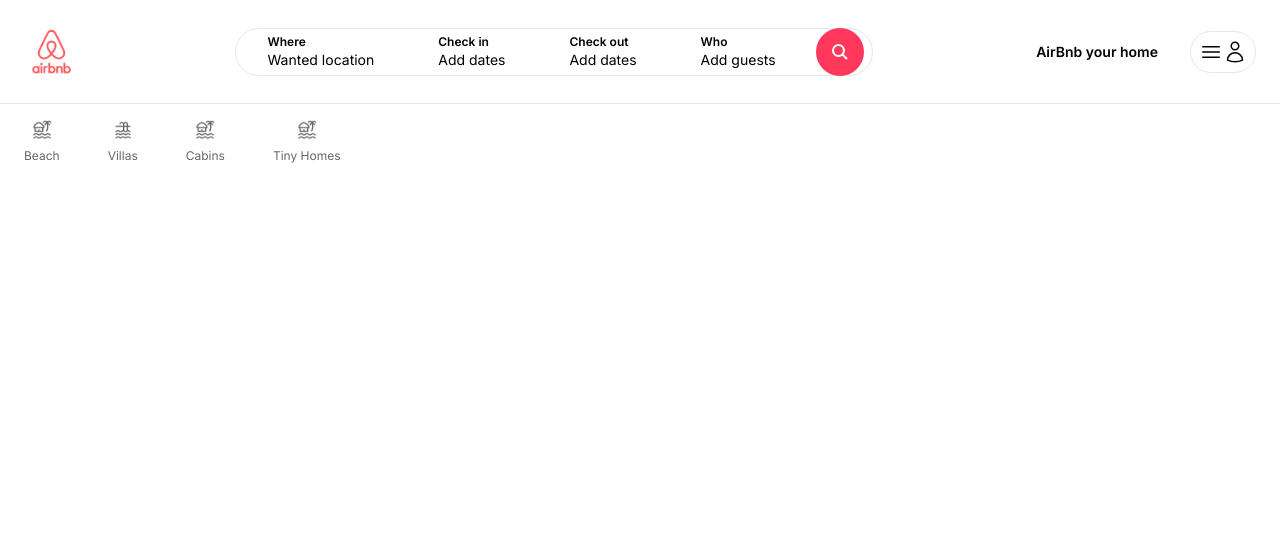
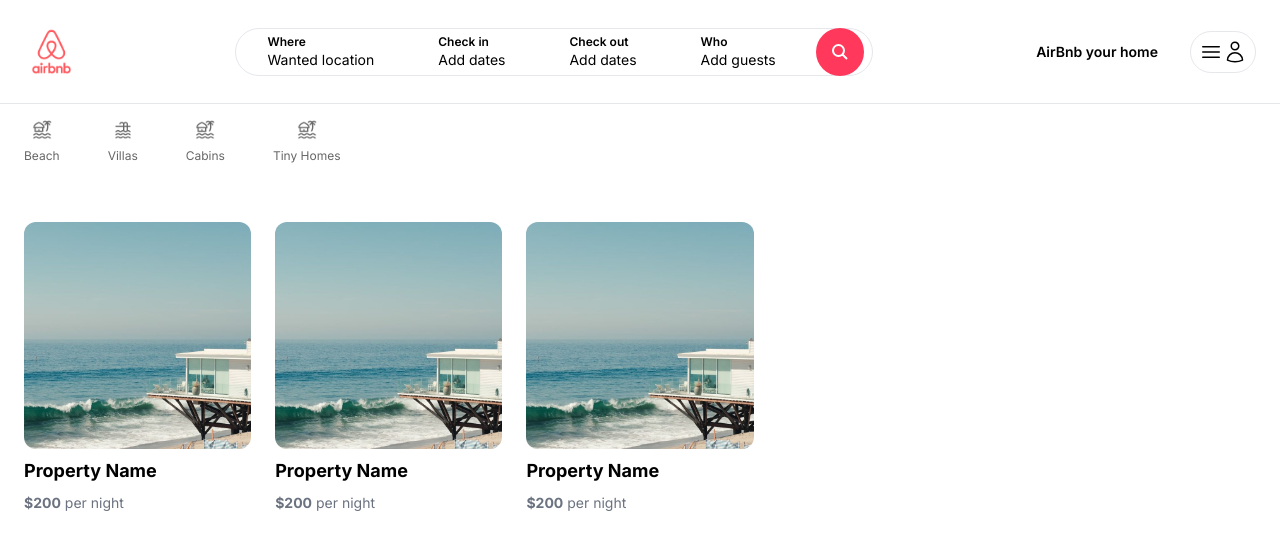
Before and after one commit to haitaa/DjangoAirBnb, a Next.js app in the folder frontend/: page / in a window 1280 px wide. Shown: the top 550 px of the page. Built offline with nearby package versions, Linux system fonts and the light colour scheme.

Commit message:
Property List (static)

```diff
--- /dev/null
+++ b/frontend/app/components/properties/PropertyList.tsx
@@ -0,0 +1,13 @@
+import React from "react";
+
+import PropertyListItem from "./PropertyListItem";
+
+export default function PropertyList() {
+    return (
+        <>
+            <PropertyListItem />
+            <PropertyListItem />
+            <PropertyListItem />
+        </>
+    );
+}
--- /dev/null
+++ b/frontend/app/components/properties/PropertyListItem.tsx
@@ -0,0 +1,28 @@
+import React from "react";
+import Image from "next/image";
+
+export default function PropertyListItem() {
+    return (
+        <div className="cursor-pointer">
+            <div className="relative overflow-hidden aspect-square rounded-xl">
+                <Image
+                    fill
+                    src="/beach_1.jpg"
+                    alt=""
+                    sizes="(max-width: 768px) 768px, (max-width:1200px): 768px, 768px"
+                    className="hover:scale-110 object-cover transition h-full w-full"
+                />
+            </div>
+
+            <div className="mt-2">
+                <p className="text-lg font-bold">Property Name</p>
+            </div>
+
+            <div className="mt-2">
+                <p className="text-sm text-gray-500">
+                    <strong>$200</strong> per night
+                </p>
+            </div>
+        </div>
+    );
+}
--- a/frontend/app/page.tsx
+++ b/frontend/app/page.tsx
@@ -1,9 +1,14 @@
 import Categories from "./components/Categories/Categories";
+import PropertyList from "./components/properties/PropertyList";
 
 export default function Home() {
     return (
         <main className="max-w-[1500px] mx-auto px-6">
             <Categories />
+
+            <div className="mt-4 grid grid-cols-1 md:grid-cols-3 lg:grid-cols-5 gap-6">
+                <PropertyList />
+            </div>
         </main>
     );
 }
```
Also changed, not shown: frontend/public/beach_1.jpg (added).
